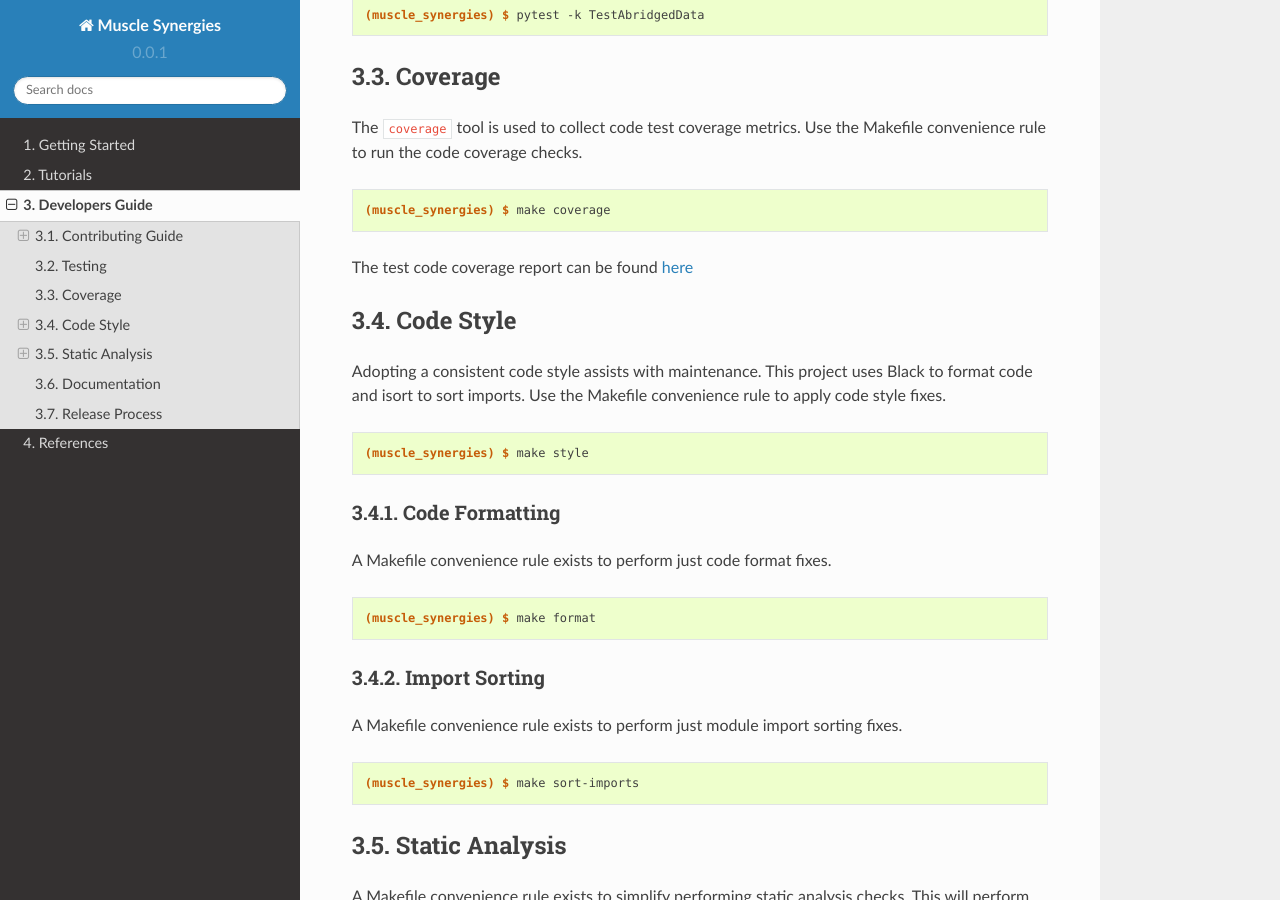
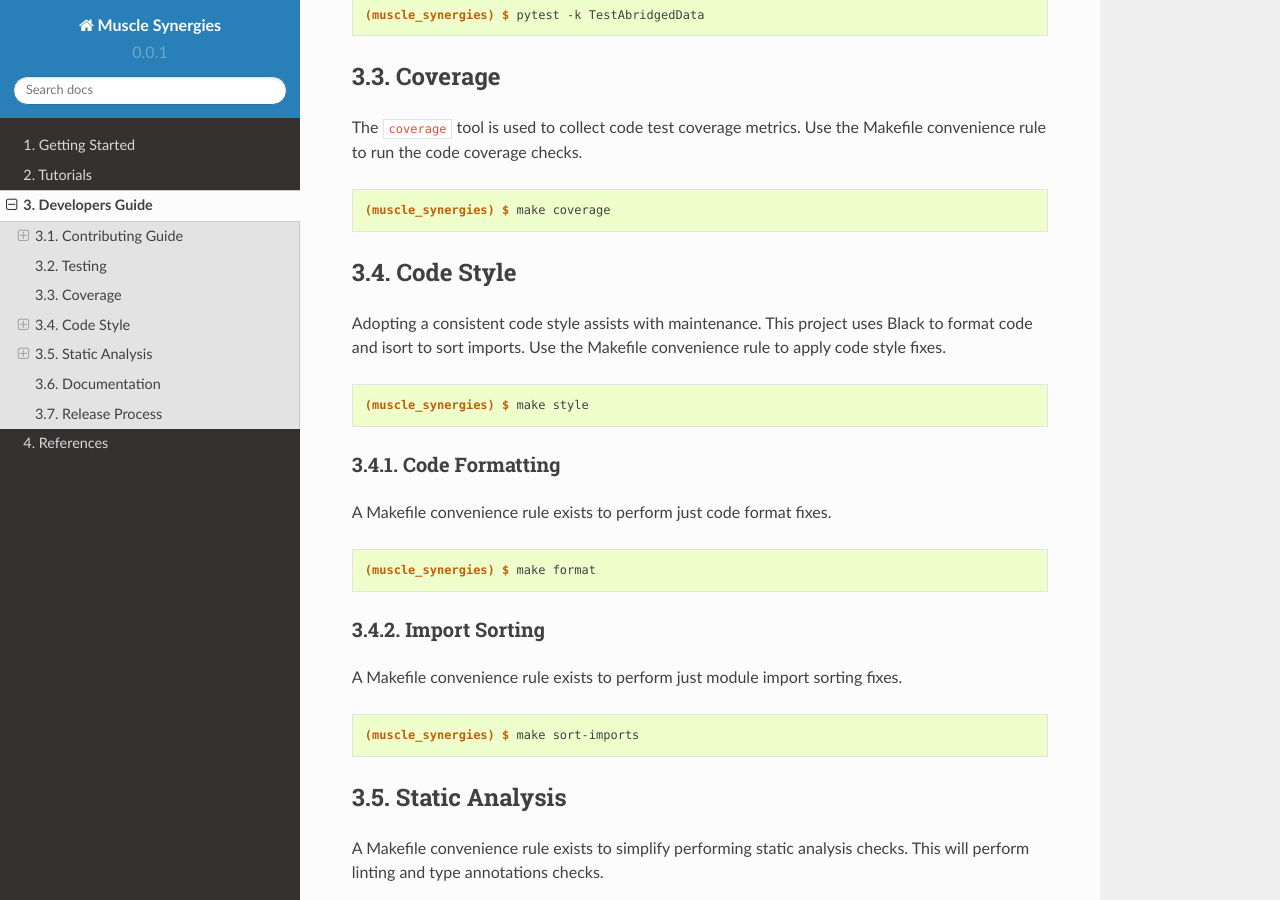
Before and after one commit to elvis-sik/muscle_synergies, a Sphinx documentation site: the page built from docs/source/dev/index.rst, in a window 1280 px wide and 900 px high, scrolled down 2810 px. Built offline with Sphinx 7.4.7 and the Read the Docs theme 2.0.0, drawn with Linux system fonts in a browser that asks for light colours; pages that are not in the unit, such as notebooks, are missing from menus.

Commit message:
Remove link to coverage report.
To be honest, I don't remember why I did this.
I am committing this change several months after having made it.
If I remember correctly, I was not able to make the link work.

```diff
--- a/docs/source/dev/index.rst
+++ b/docs/source/dev/index.rst
@@ -42,8 +42,6 @@ Makefile convenience rule to run the code coverage checks.
 .. code-block:: console
 
     (muscle_synergies) $ make coverage
-
-The test code coverage report can be found `here <../_static/coverage/index.html>`_
 
 
 .. _style-compliance-label:
```
